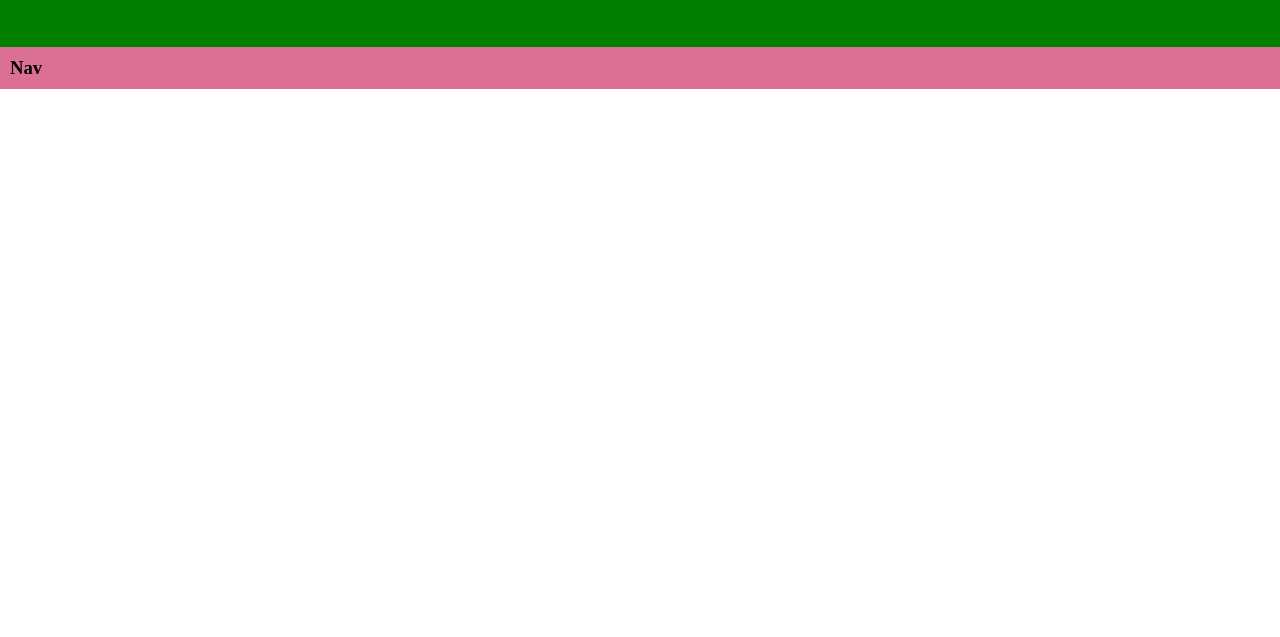
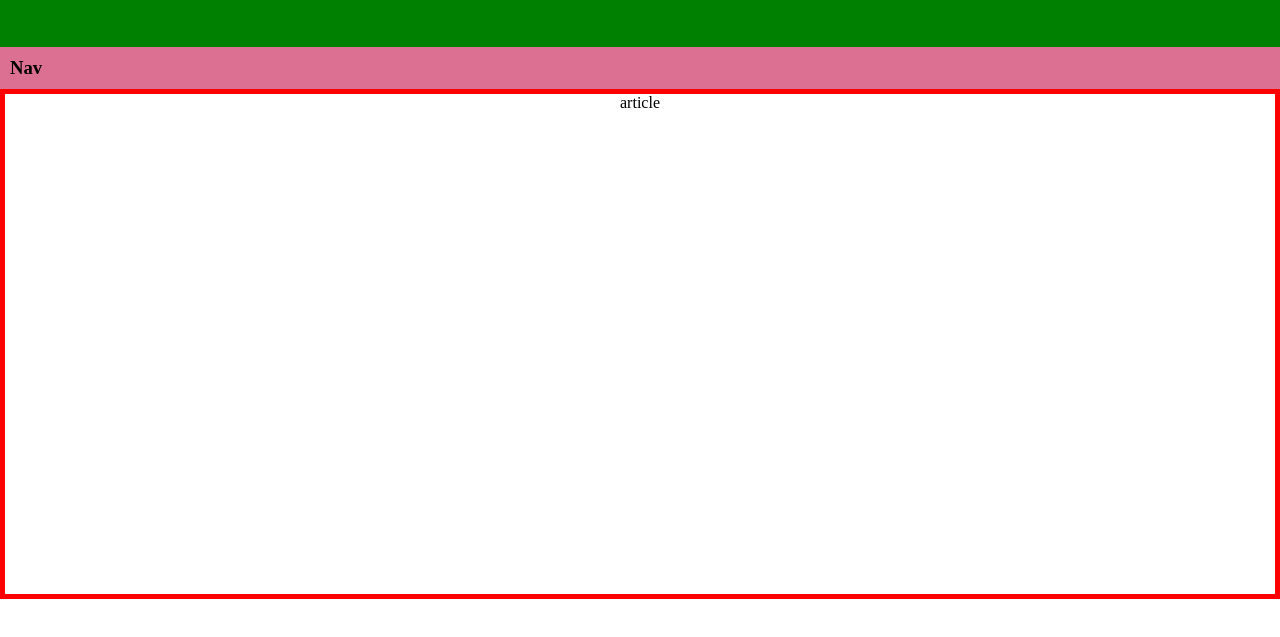
Before and after one commit to kozen0/git-test, a plain HTML site: page index.html in a window 1280 px wide. Shown: the part 87-724 px from the top of the page. Drawn offline with Linux system fonts and the light colour scheme.

Commit message:
added main

```diff
--- a/index.html
+++ b/index.html
@@ -6,7 +6,7 @@
 <body>
   <header><h1>This is a Git testing environment</h1></header>
     <nav><h3>Nav</h3></nav>
-  <main></main>
+  <main><article>article</article></main>
   <footer></footer>
 </body>
 </html>
--- a/styles.css
+++ b/styles.css
@@ -1,6 +1,9 @@
 body {
   padding: 0;
   margin: 0;
+  height: 100vh;
+  overflow: hidden;
+  width: 100%;
 }
 
 header{
@@ -29,3 +32,14 @@ nav h3 {
     padding: 0;
     margin: 0;
 }
+
+main {
+    padding: 0;
+    margin: 0;
+    border: 5px solid red;
+    height: 500px;
+}
+
+main article {
+    text-align: center;
+}
```
